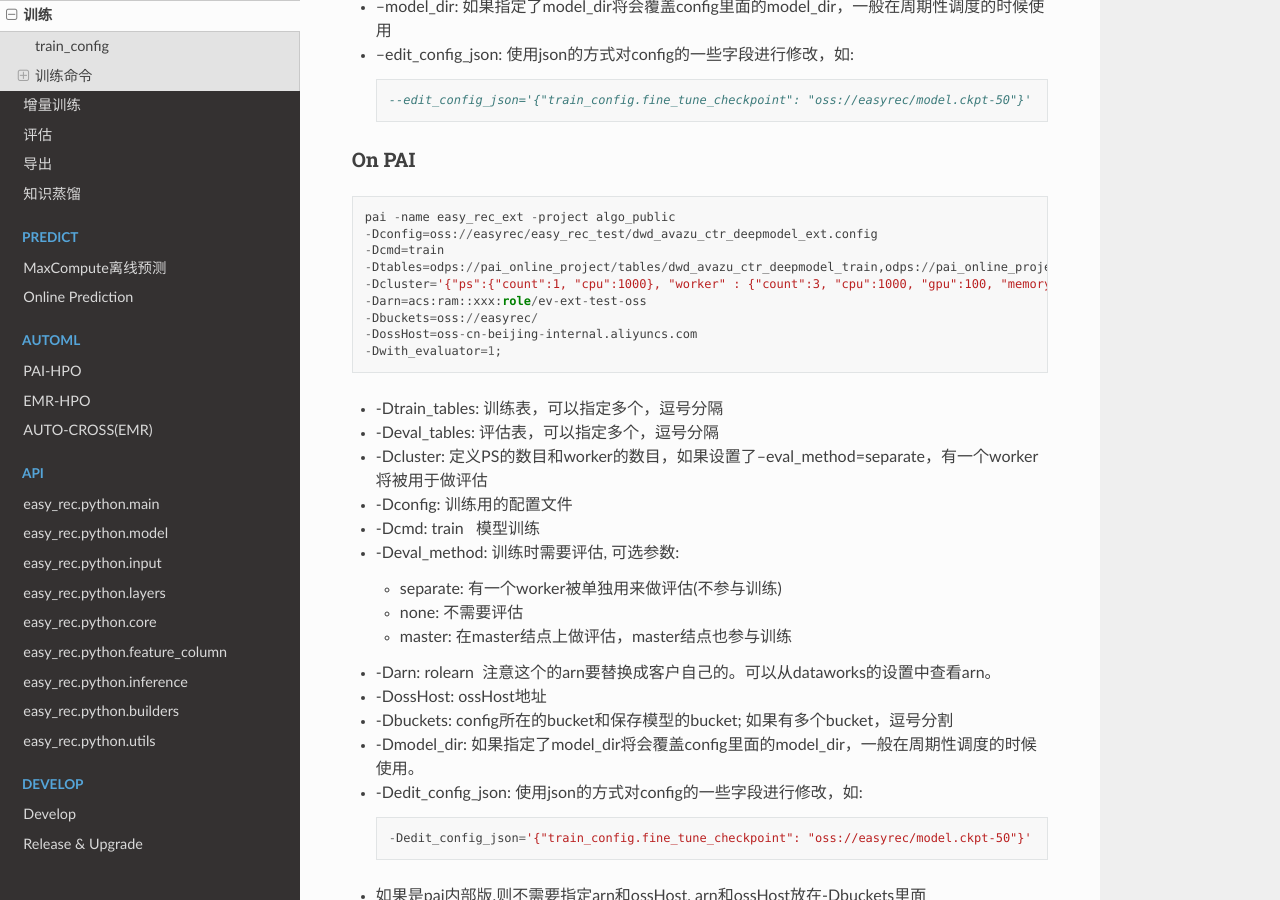
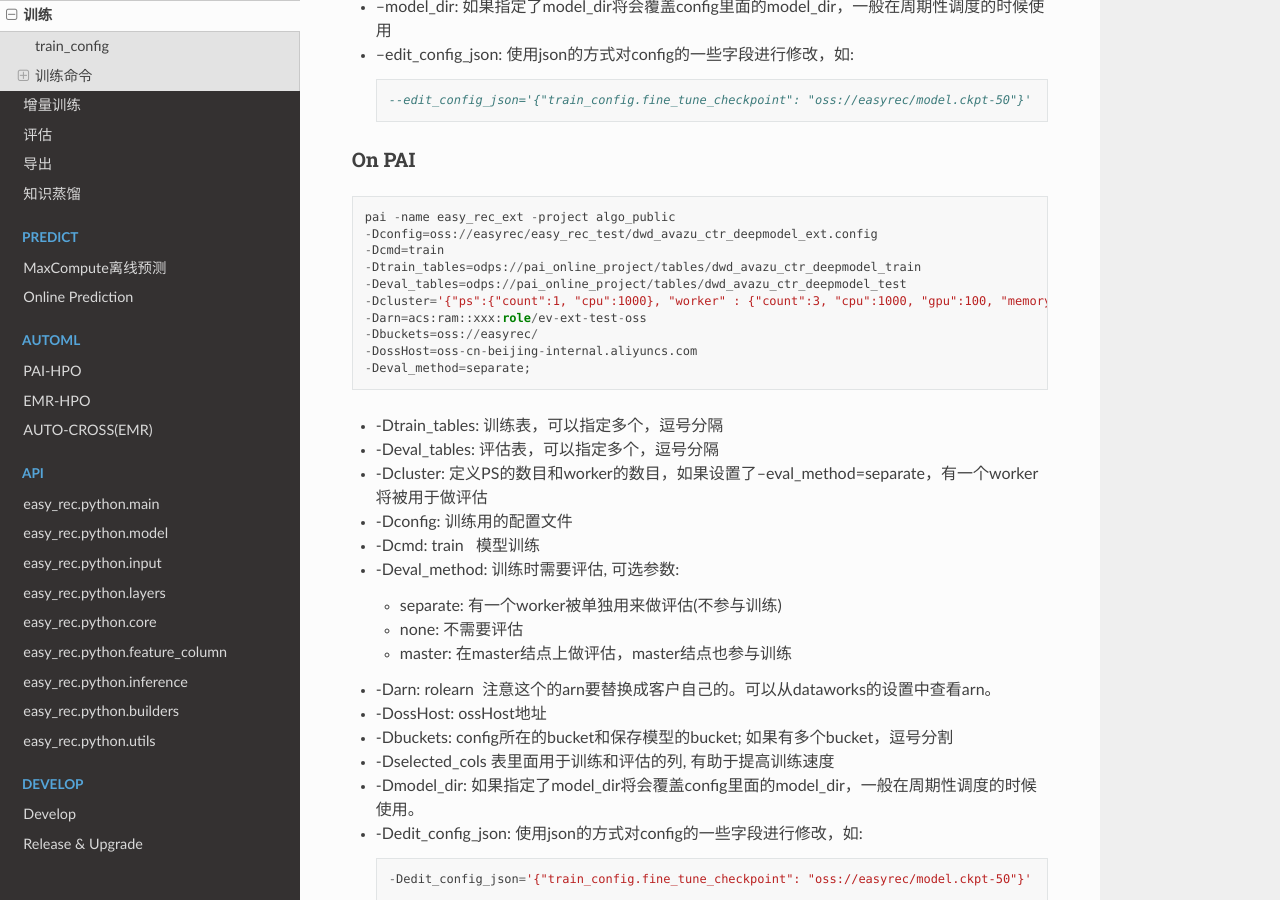
Before and after one commit to alibaba/EasyRec, a Sphinx documentation site: the page built from docs/source/train.md, in a window 1280 px wide and 900 px high, scrolled down 1803 px. Built offline with Sphinx 7.4.7 and the Read the Docs theme 2.0.0, drawn with Linux system fonts in a browser that asks for light colours; the version number is read from the project's files by our own code.

Commit message:
update docs

````diff
--- a/docs/source/train.md
+++ b/docs/source/train.md
@@ -96,12 +96,13 @@ python -m easy_rec.python.train_eval --pipeline_config_path dwd_avazu_ctr_deepmo
 pai -name easy_rec_ext -project algo_public
 -Dconfig=oss://easyrec/easy_rec_test/dwd_avazu_ctr_deepmodel_ext.config
 -Dcmd=train
--Dtables=odps://pai_online_project/tables/dwd_avazu_ctr_deepmodel_train,odps://pai_online_project/tables/dwd_avazu_ctr_deepmodel_test
+-Dtrain_tables=odps://pai_online_project/tables/dwd_avazu_ctr_deepmodel_train
+-Deval_tables=odps://pai_online_project/tables/dwd_avazu_ctr_deepmodel_test
 -Dcluster='{"ps":{"count":1, "cpu":1000}, "worker" : {"count":3, "cpu":1000, "gpu":100, "memory":40000}}'
 -Darn=acs:ram::xxx:role/ev-ext-test-oss
 -Dbuckets=oss://easyrec/
 -DossHost=oss-cn-beijing-internal.aliyuncs.com
--Dwith_evaluator=1;
+-Deval_method=separate;
 ```
 
 - -Dtrain_tables: 训练表，可以指定多个，逗号分隔
@@ -116,6 +117,7 @@ pai -name easy_rec_ext -project algo_public
 - -Darn: rolearn  注意这个的arn要替换成客户自己的。可以从dataworks的设置中查看arn。
 - -DossHost: ossHost地址
 - -Dbuckets: config所在的bucket和保存模型的bucket; 如果有多个bucket，逗号分割
+- -Dselected_cols 表里面用于训练和评估的列, 有助于提高训练速度
 - -Dmodel_dir: 如果指定了model_dir将会覆盖config里面的model_dir，一般在周期性调度的时候使用。
 - -Dedit_config_json: 使用json的方式对config的一些字段进行修改，如:
   ```sql
````
Also changed, not shown: docs/source/automl/hpo_pai.md (+8 -2 lines), docs/source/feature/rtp_fg.md (+0 -2 lines).
